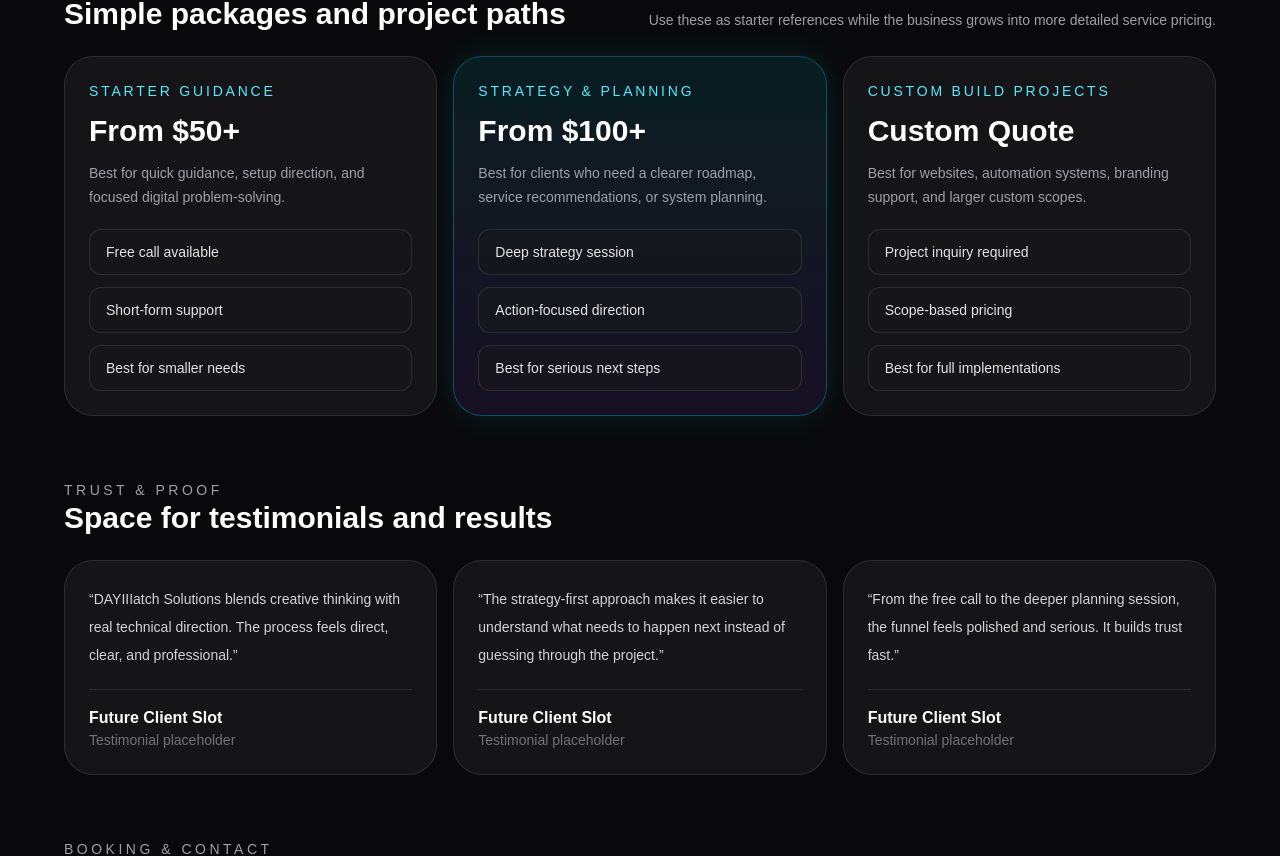
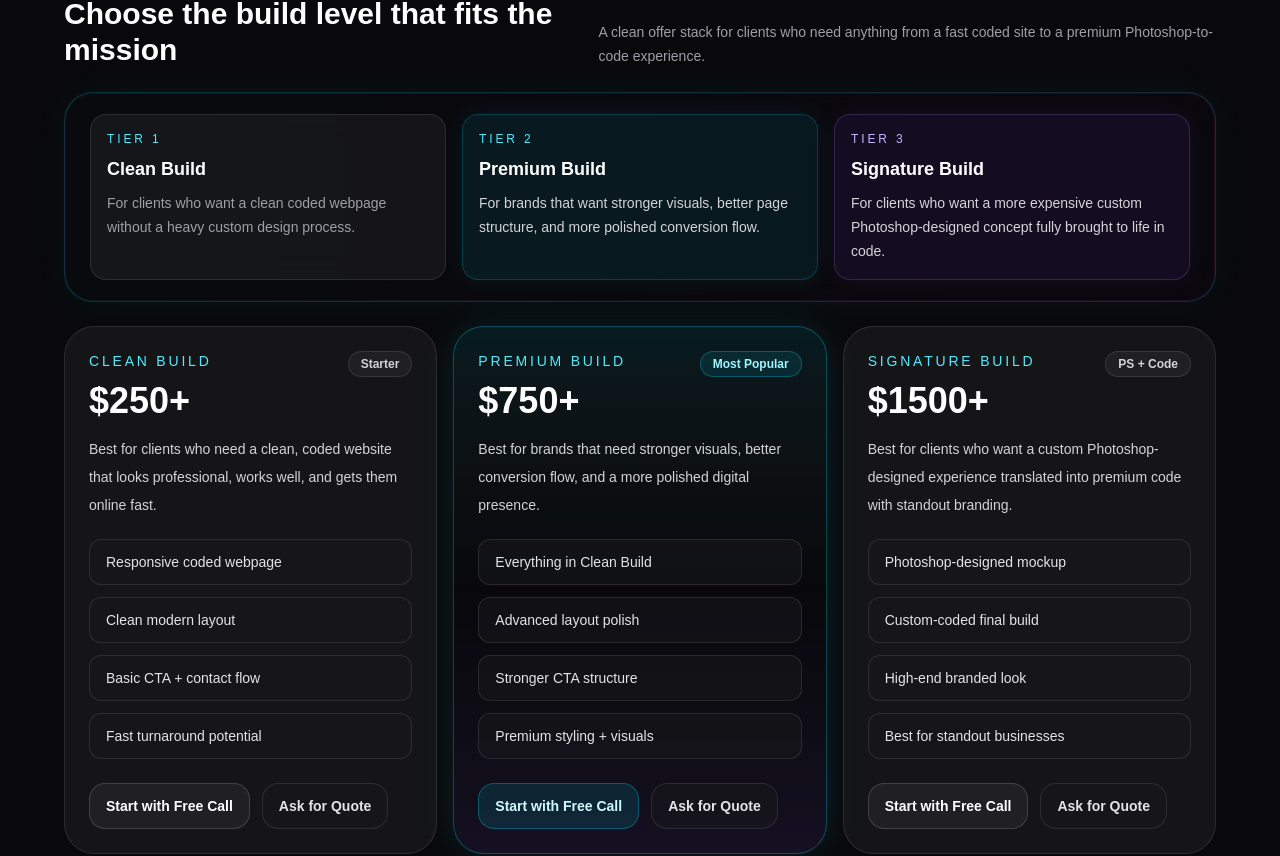
Before and after one commit to GoatManBizzle/dayiiiatch-web, a Next.js app: page / in a window 1280 px wide. Shown: the part 2744-3600 px from the top of the page. Built offline with nearby package versions, Linux system fonts and the light colour scheme.

Commit message:
Upgrade pricing section with Clean, Premium, and Signature builds

```diff
--- a/src/app/page.tsx
+++ b/src/app/page.tsx
@@ -134,22 +134,43 @@ export default function DayiiiatchSolutionsAgencyLanding() {
 
   const packages = [
     {
-      title: "Starter Guidance",
-      price: "From $50+",
-      text: "Best for quick guidance, setup direction, and focused digital problem-solving.",
-      items: ["Free call available", "Short-form support", "Best for smaller needs"],
+      title: "Clean Build",
+      price: "$250+",
+      text: "Best for clients who need a clean, coded website that looks professional, works well, and gets them online fast.",
+      items: [
+        "Responsive coded webpage",
+        "Clean modern layout",
+        "Basic CTA + contact flow",
+        "Fast turnaround potential",
+      ],
+      badge: "Starter",
+      accent: "standard",
     },
     {
-      title: "Strategy & Planning",
-      price: "From $100+",
-      text: "Best for clients who need a clearer roadmap, service recommendations, or system planning.",
-      items: ["Deep strategy session", "Action-focused direction", "Best for serious next steps"],
+      title: "Premium Build",
+      price: "$750+",
+      text: "Best for brands that need stronger visuals, better conversion flow, and a more polished digital presence.",
+      items: [
+        "Everything in Clean Build",
+        "Advanced layout polish",
+        "Stronger CTA structure",
+        "Premium styling + visuals",
+      ],
+      badge: "Most Popular",
+      accent: "featured",
     },
     {
-      title: "Custom Build Projects",
-      price: "Custom Quote",
-      text: "Best for websites, automation systems, branding support, and larger custom scopes.",
-      items: ["Project inquiry required", "Scope-based pricing", "Best for full implementations"],
+      title: "Signature Build",
+      price: "$1500+",
+      text: "Best for clients who want a custom Photoshop-designed experience translated into premium code with standout branding.",
+      items: [
+        "Photoshop-designed mockup",
+        "Custom-coded final build",
+        "High-end branded look",
+        "Best for standout businesses",
+      ],
+      badge: "PS + Code",
+      accent: "standard",
     },
   ];
 
@@ -458,26 +479,91 @@ export default function DayiiiatchSolutionsAgencyLanding() {
         <section id="pricing" className="mt-16">
           <div className="mb-6 flex flex-col gap-3 md:flex-row md:items-end md:justify-between">
             <div>
-              <p className="text-sm uppercase tracking-[0.25em] text-zinc-400">Starting Points</p>
-              <h3 className="text-3xl font-bold">Simple packages and project paths</h3>
+              <p className="text-sm uppercase tracking-[0.25em] text-zinc-400">Website Packages</p>
+              <h3 className="text-3xl font-bold">Choose the build level that fits the mission</h3>
             </div>
             <p className="max-w-2xl text-sm leading-6 text-zinc-400">
-              Use these as starter references while the business grows into more detailed service pricing.
+              A clean offer stack for clients who need anything from a fast coded site to a premium Photoshop-to-code experience.
             </p>
           </div>
 
+          <div className="mb-6 rounded-[1.8rem] border border-cyan-400/15 bg-gradient-to-r from-cyan-400/8 via-violet-500/8 to-fuchsia-500/8 p-[1px] shadow-[0_0_32px_rgba(34,211,238,0.06)]">
+            <div className="rounded-[1.7rem] bg-zinc-950/85 px-5 py-5 backdrop-blur-xl md:px-6">
+              <div className="grid gap-4 md:grid-cols-3">
+                <div className="rounded-2xl border border-white/10 bg-white/5 px-4 py-4">
+                  <p className="text-xs uppercase tracking-[0.24em] text-cyan-300">Tier 1</p>
+                  <p className="mt-2 text-lg font-bold text-white">Clean Build</p>
+                  <p className="mt-2 text-sm leading-6 text-zinc-400">For clients who want a clean coded webpage without a heavy custom design process.</p>
+                </div>
+                <div className="rounded-2xl border border-cyan-400/20 bg-cyan-400/8 px-4 py-4 shadow-[0_0_24px_rgba(34,211,238,0.08)]">
+                  <p className="text-xs uppercase tracking-[0.24em] text-cyan-300">Tier 2</p>
+                  <p className="mt-2 text-lg font-bold text-white">Premium Build</p>
+                  <p className="mt-2 text-sm leading-6 text-zinc-300">For brands that want stronger visuals, better page structure, and more polished conversion flow.</p>
+                </div>
+                <div className="rounded-2xl border border-violet-400/20 bg-violet-500/8 px-4 py-4 shadow-[0_0_24px_rgba(168,85,247,0.08)]">
+                  <p className="text-xs uppercase tracking-[0.24em] text-violet-300">Tier 3</p>
+                  <p className="mt-2 text-lg font-bold text-white">Signature Build</p>
+                  <p className="mt-2 text-sm leading-6 text-zinc-300">For clients who want a more expensive custom Photoshop-designed concept fully brought to life in code.</p>
+                </div>
+              </div>
+            </div>
+          </div>
+
           <div className="grid gap-4 lg:grid-cols-3">
-            {packages.map((pkg, index) => (
-              <div key={pkg.title} className={`rounded-[1.8rem] border p-6 ${index === 1 ? "border-cyan-400/30 bg-gradient-to-b from-cyan-400/10 to-violet-500/10 shadow-[0_0_30px_rgba(34,211,238,0.12)]" : "border-white/10 bg-white/5"}`}>
-                <p className="text-sm uppercase tracking-[0.2em] text-cyan-300">{pkg.title}</p>
-                <h4 className="mt-3 text-3xl font-black">{pkg.price}</h4>
-                <p className="mt-3 text-sm leading-6 text-zinc-400">{pkg.text}</p>
+            {packages.map((pkg) => (
+              <div
+                key={pkg.title}
+                className={`rounded-[1.9rem] border p-6 transition hover:-translate-y-1 ${
+                  pkg.accent === "featured"
+                    ? "border-cyan-400/30 bg-gradient-to-b from-cyan-400/10 via-zinc-950/90 to-violet-500/10 shadow-[0_0_34px_rgba(34,211,238,0.12)]"
+                    : "border-white/10 bg-white/5 hover:border-violet-400/20 hover:bg-white/10"
+                }`}
+              >
+                <div className="flex items-start justify-between gap-4">
+                  <div>
+                    <p className="text-sm uppercase tracking-[0.2em] text-cyan-300">{pkg.title}</p>
+                    <h4 className="mt-3 text-4xl font-black leading-none">{pkg.price}</h4>
+                  </div>
+                  <span
+                    className={`rounded-full px-3 py-1 text-xs font-semibold ${
+                      pkg.accent === "featured"
+                        ? "border border-cyan-400/30 bg-cyan-400/10 text-cyan-200"
+                        : "border border-white/10 bg-white/5 text-zinc-300"
+                    }`}
+                  >
+                    {pkg.badge}
+                  </span>
+                </div>
+
+                <p className="mt-4 text-sm leading-7 text-zinc-300">{pkg.text}</p>
+
                 <div className="mt-5 space-y-3">
                   {pkg.items.map((item) => (
                     <div key={item} className="rounded-xl border border-white/10 bg-zinc-900/60 px-4 py-3 text-sm text-zinc-200">
                       {item}
                     </div>
                   ))}
+                </div>
+
+                <div className="mt-6 flex flex-wrap gap-3">
+                  <a
+                    href="https://calendly.com/dayiiiatchsolutions/free-15min-strategy-call"
+                    target="_blank"
+                    rel="noreferrer"
+                    className={`rounded-2xl px-4 py-3 text-sm font-semibold transition ${
+                      pkg.accent === "featured"
+                        ? "border border-cyan-400/30 bg-cyan-400/12 text-cyan-100 hover:bg-cyan-400/20"
+                        : "border border-white/15 bg-white/5 text-white hover:bg-white/10"
+                    }`}
+                  >
+                    Start with Free Call
+                  </a>
+                  <a
+                    href="#contact-form"
+                    className="rounded-2xl border border-white/10 bg-zinc-900/60 px-4 py-3 text-sm font-semibold text-zinc-200 transition hover:bg-zinc-800/80"
+                  >
+                    Ask for Quote
+                  </a>
                 </div>
               </div>
             ))}
```
